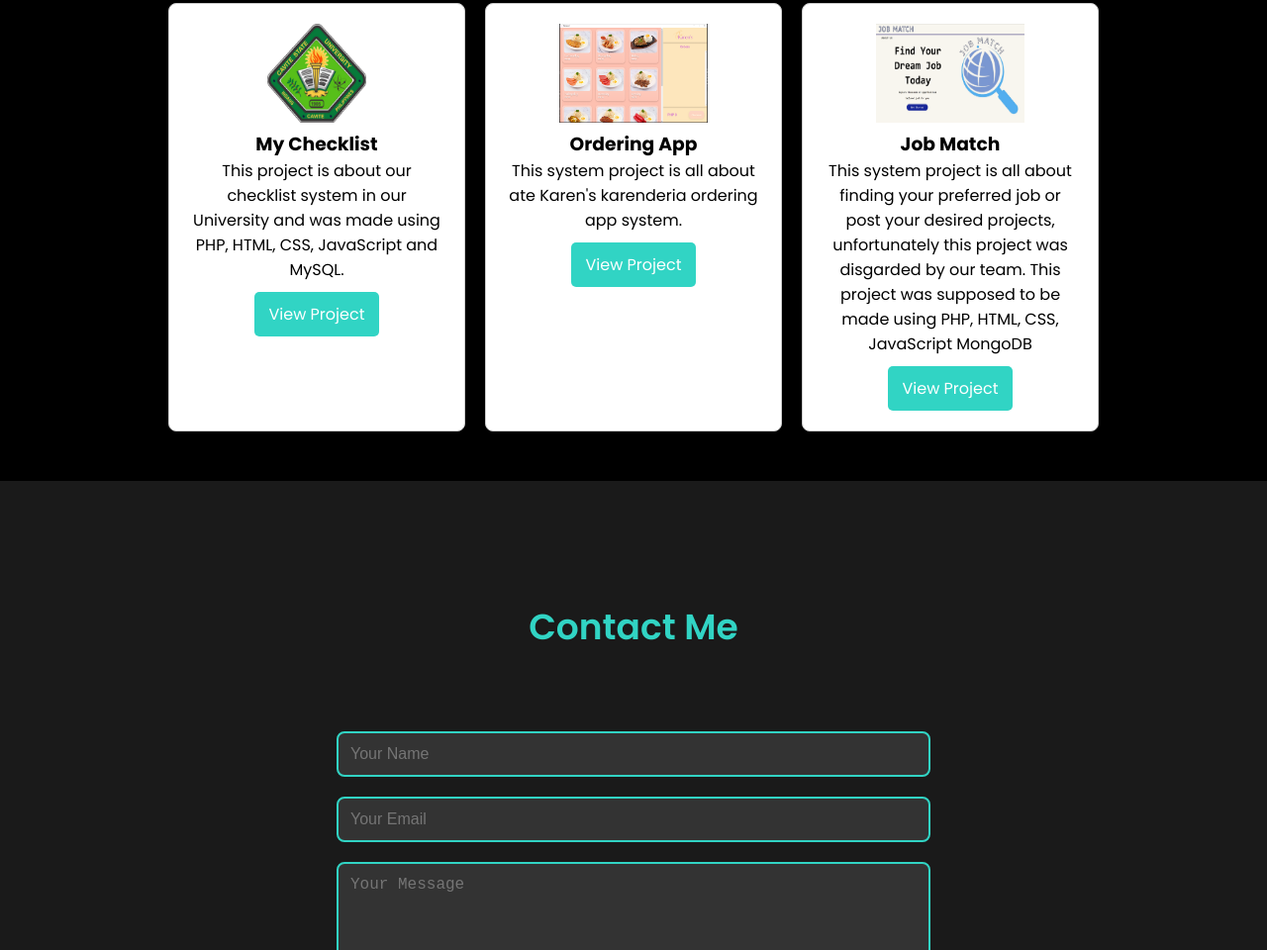
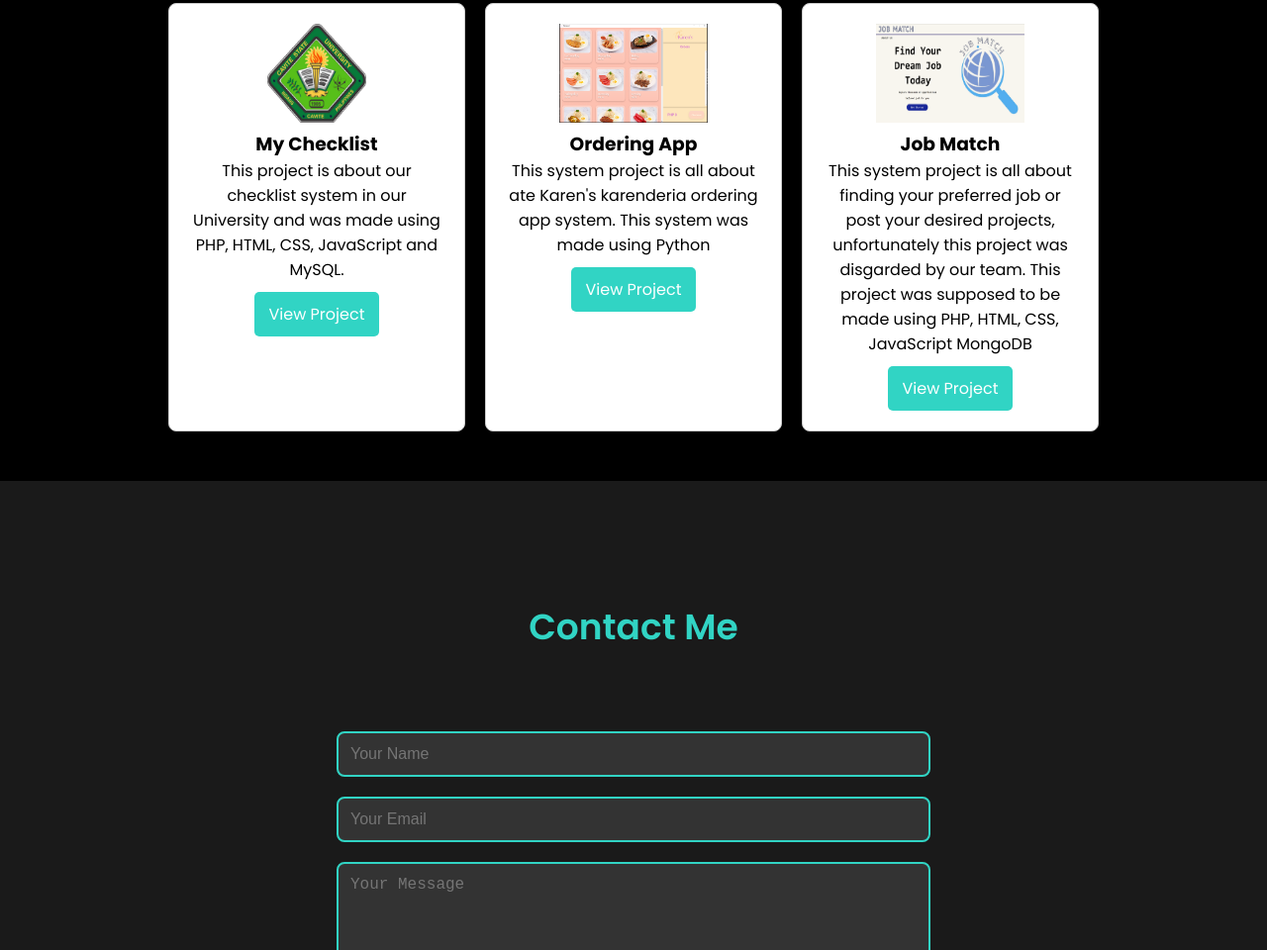
Before and after one commit to D-eyniel/Portfolio, a plain HTML site: page index.html in a window 1280 px wide. Shown: the part 2796-3756 px from the top of the page at 99% size. Drawn offline with Linux system fonts and the light colour scheme.

Commit message:
Update index.html

```diff
--- a/index.html
+++ b/index.html
@@ -446,7 +446,7 @@
           <div class="portfolio__item">
             <img draggable="false" src="assets/Karen.png" alt="Ordering App Image" class="image2" />
             <h3>Ordering App</h3>
-            <p>This system project is all about ate Karen's karenderia ordering app system.</p>
+            <p>This system project is all about ate Karen's karenderia ordering app system. This system was made using Python</p>
             <a href="https://github.com/eironch/pythonprojects" class="portfolio__link">View Project</a>
           </div>
           <div class="portfolio__item">
```
